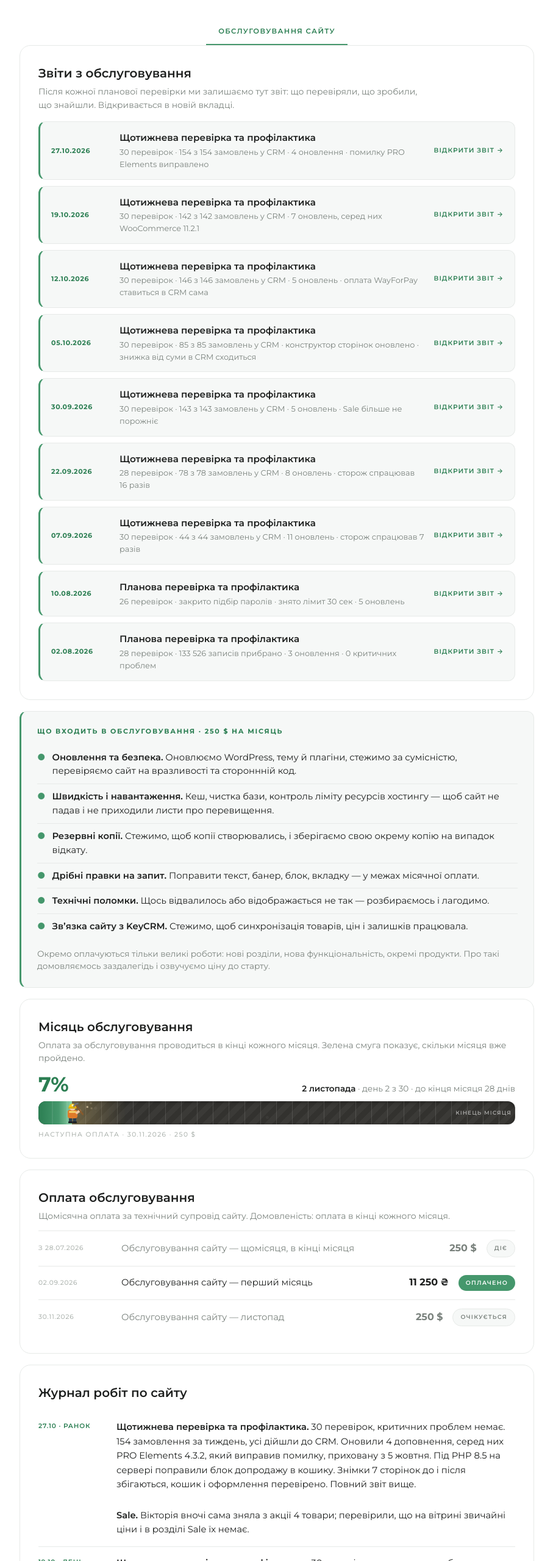
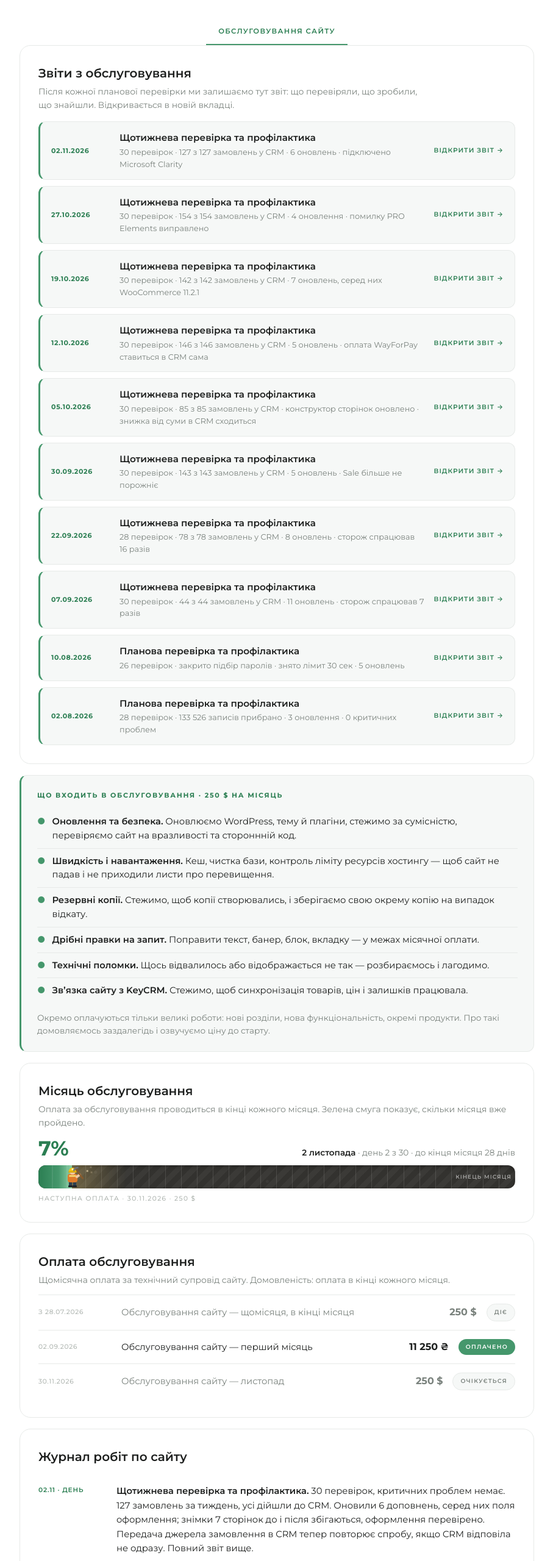
Before and after one commit to krasprod/kmall-status, a plain HTML site: page index.html in a window 1280 px wide. Shown: the part 240-2800 px from the top of the page at 61% size, without its empty margins (186-1093 px from the left). Drawn offline with nearby package versions, Linux system fonts and the light colour scheme.

Commit message:
Звіт 02.11: 127 з 127, 6 оновлень, Clarity
Co-Authored-By: Claude Opus 5.5 <noreply@anthropic.com>

```diff
--- a/index.html
+++ b/index.html
@@ -623,6 +623,12 @@ footer a{color:var(--green-d);text-decoration:none}
         <h2>Звіти з обслуговування</h2>
         <p class="rsub">Після кожної планової перевірки ми залишаємо тут звіт: що перевіряли, що зробили, що знайшли. Відкривається в новій вкладці.</p>
         <div class="rlist">
+          <a class="rcard" href="reports/2026-11-02.html" target="_blank" rel="noopener">
+            <span class="rdate">02.11.2026</span>
+            <span class="rtitle">Щотижнева перевірка та профілактика</span>
+            <span class="rmeta">30 перевірок · 127 з 127 замовлень у CRM · 6 оновлень · підключено Microsoft Clarity</span>
+            <span class="ropen">Відкрити звіт →</span>
+          </a>
           <a class="rcard" href="reports/2026-10-27.html" target="_blank" rel="noopener">
             <span class="rdate">27.10.2026</span>
             <span class="rtitle">Щотижнева перевірка та профілактика</span>
@@ -761,6 +767,14 @@ footer a{color:var(--green-d);text-decoration:none}
 
       <section class="log">
         <h2>Журнал робіт по сайту</h2>
+        <div class="log-item">
+          <span class="d">02.11 · день</span>
+          <p><b>Щотижнева перевірка та профілактика.</b> 30 перевірок, критичних проблем немає. 127 замовлень за тиждень, усі дійшли до CRM. Оновили 6 доповнень, серед них поля оформлення; знімки 7 сторінок до і після збігаються, оформлення перевірено. Передача джерела замовлення в CRM тепер повторює спробу, якщо CRM відповіла не одразу. Повний звіт вище.</p>
+        </div>
+        <div class="log-item">
+          <span class="d">01–02.11</span>
+          <p><b>Microsoft Clarity.</b> Створили проєкт, підключили на сайт (адмінів не записує), надіслали доступ на Kmall.ukr@gmail.com і двом адресам агентства.</p>
+        </div>
         <div class="log-item">
           <span class="d">27.10 · ранок</span>
           <p><b>Щотижнева перевірка та профілактика.</b> 30 перевірок, критичних проблем немає. 154 замовлення за тиждень, усі дійшли до CRM. Оновили 4 доповнення, серед них PRO Elements 4.3.2, який виправив помилку, приховану з 5 жовтня. Під PHP 8.5 на сервері поправили блок допродажу в кошику. Знімки 7 сторінок до і після збігаються, кошик і оформлення перевірено. Повний звіт вище.</p>
```
